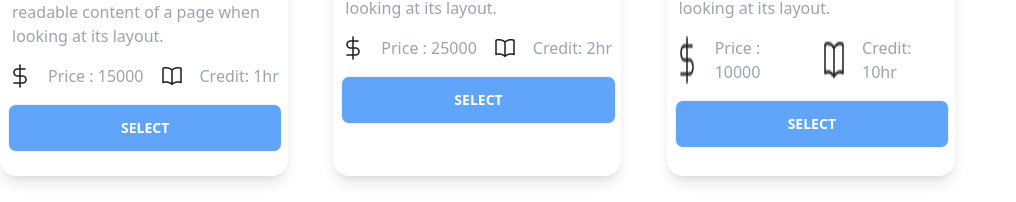
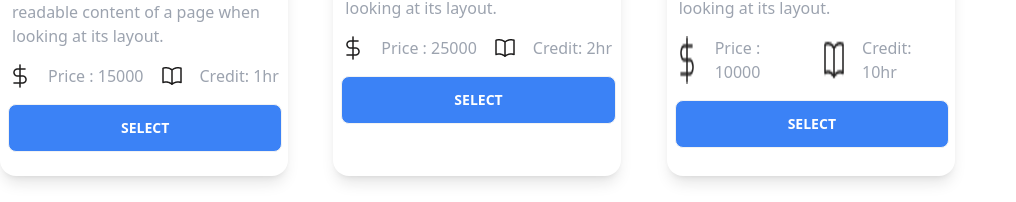
Before and after one commit to Developer-Shahadat/Course-Roster, a React (Vite) app: page / in a window 1280 px wide. Shown: the part 448-650 px from the top of the page, without its empty margins (0-1016 px from the left). Built offline with nearby package versions, Linux system fonts and the light colour scheme.

Commit message:
Card display show and dynamic data load Card

```diff
--- a/src/components/Card/Card.jsx
+++ b/src/components/Card/Card.jsx
@@ -37,13 +37,13 @@ const Card = () => {
                             </div>
                             <button
 
-                              className="btn mt-4 bg-blue-400 pl-28 pr-28 rounded-lg  text-white "
+                              className="btn mt-4 bg-blue-500 pl-28 pr-28 rounded-lg  text-white hover:bg-blue-400 "
                             >
                               Select
                             </button>
                           </div>
                         </div>
-                    ))}
+                    ))};
 
             </div>
         </div>
```
